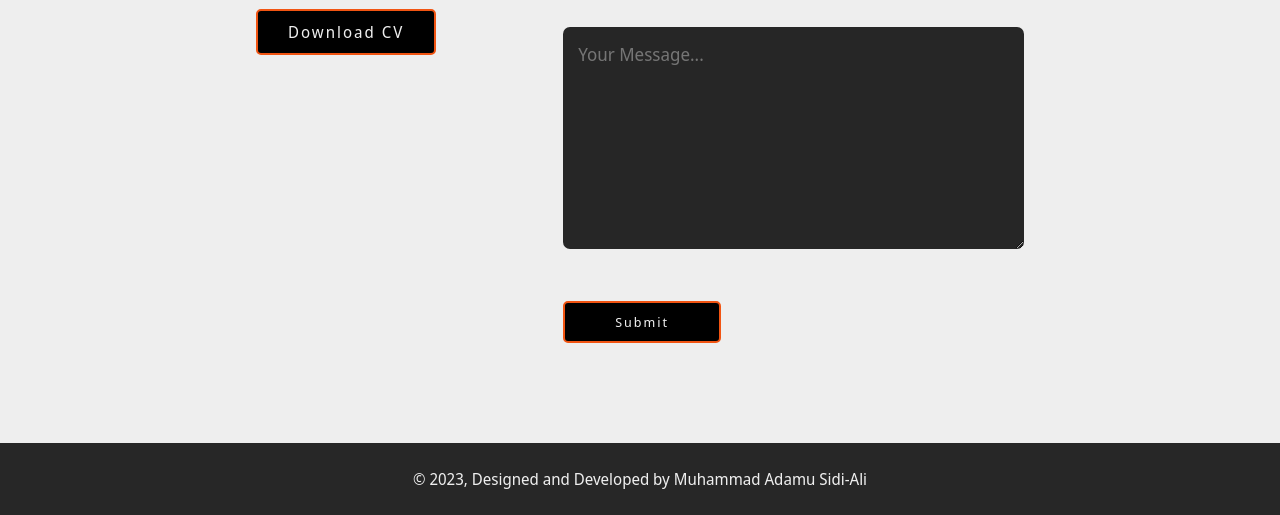
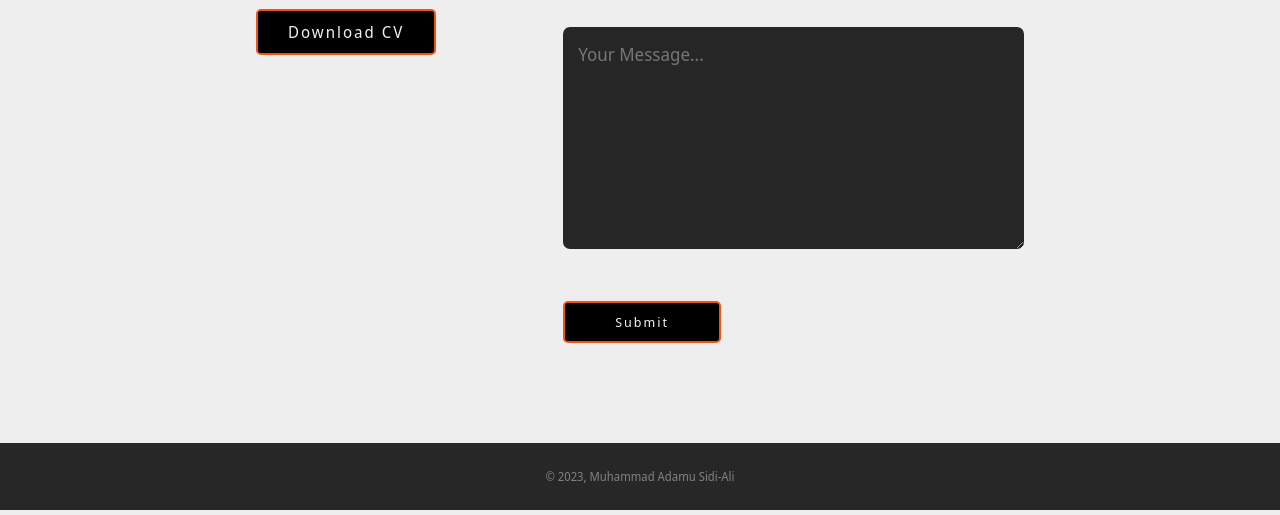
Before and after one commit to Sidi-Ali/msidiali, a plain HTML site: page index.html in a window 1280 px wide. Shown: the part 2365-2880 px from the top of the page. Drawn offline with Linux system fonts and the light colour scheme.

Commit message:
fix copywrite

```diff
--- a/css/styles.css
+++ b/css/styles.css
@@ -410,11 +410,12 @@ nav{
 .copywright{
   width: 100%;
   text-align: center;
+  font-size: 12px;
   padding: 25px 0;
   font-weight: 200;
   margin-top: 20px;
   background: #272727;
-  color: #EEEEEE;
+  color: #808080;
 }
 
 /* ----------Projects Page---------- */
--- a/index.html
+++ b/index.html
@@ -577,7 +577,7 @@
       </div>
     </div>
     <div class="copywright">
-      <p>© 2023, Designed and Developed by Muhammad Adamu Sidi-Ali</p>
+      <p>© 2023, Muhammad Adamu Sidi-Ali</p>
     </div>
 
 
```
